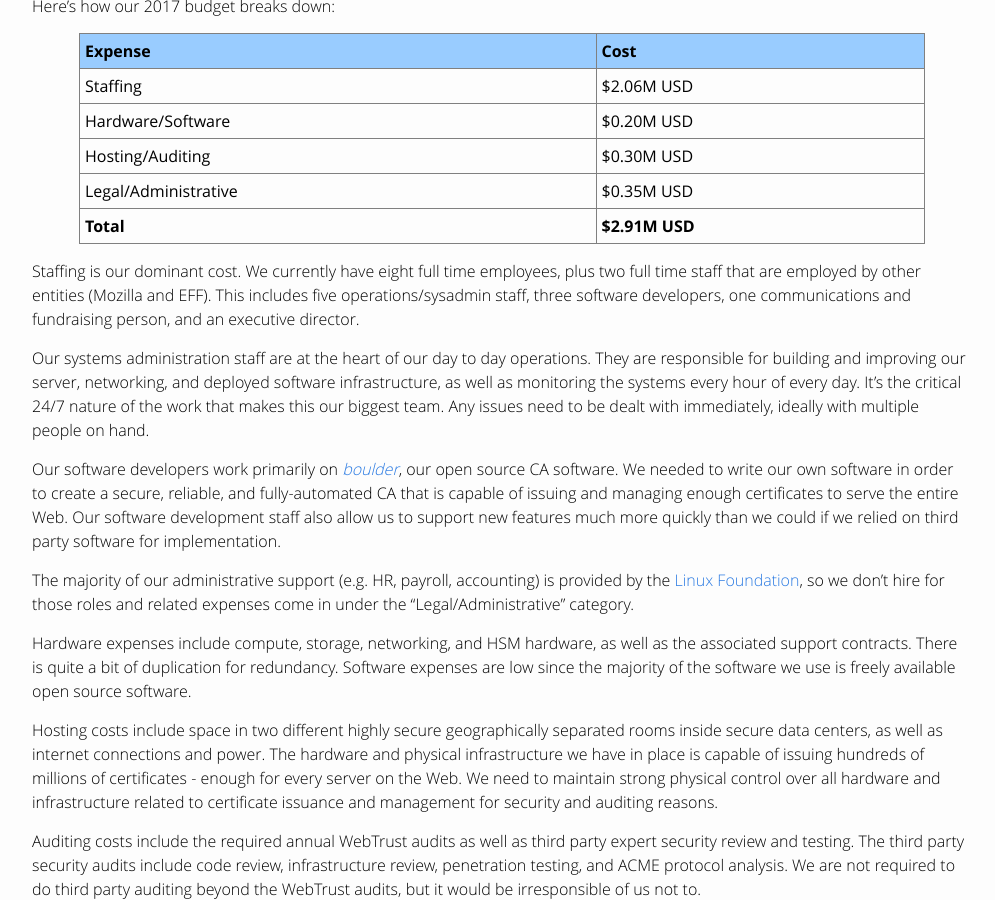
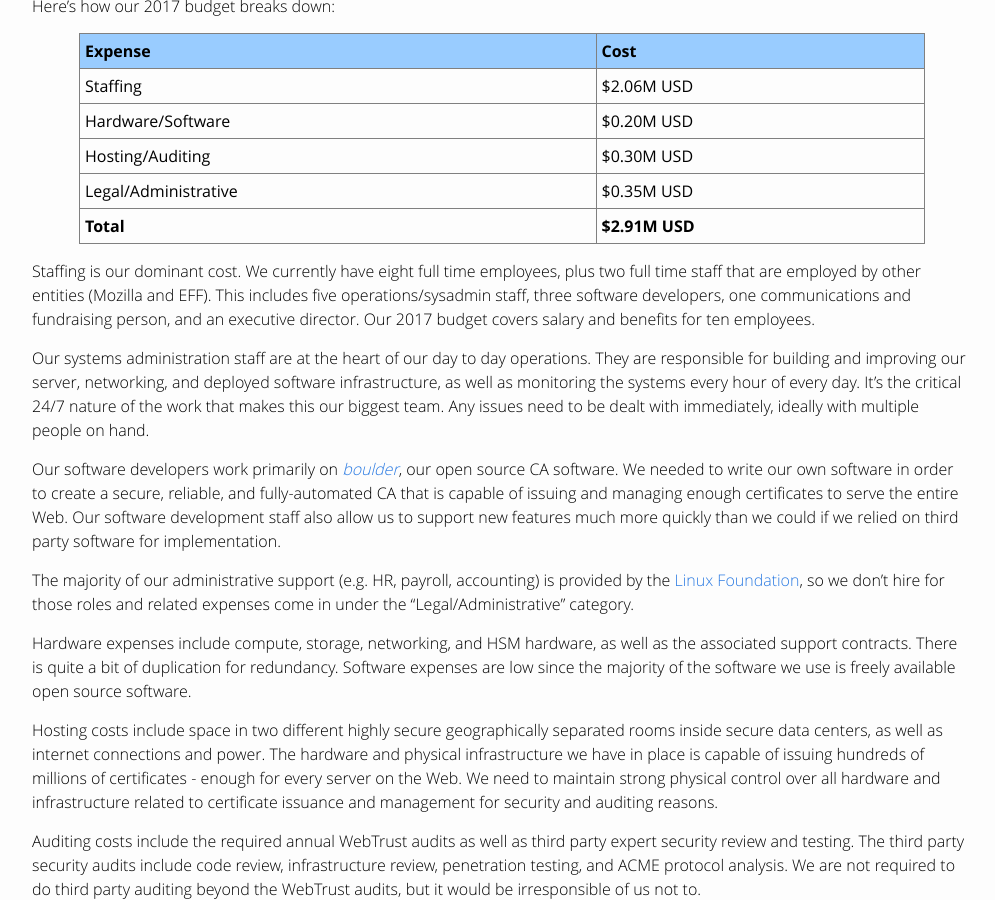
Before and after one commit to snowman1120/website, a Jekyll site: the page built from _posts/2016-9-20-what-it-costs-to-run-lets-encrypt.markdown, in a window 1280 px wide and 900 px high, scrolled down 465 px. Shown: the whole window, without its empty margins (138-1133 px from the left). Built offline with Jekyll 4.4.1, drawn with Linux system fonts in a browser that asks for light colours.

Commit message:
Add clarifying sentence to blog post.

```diff
--- a/_posts/2016-9-20-what-it-costs-to-run-lets-encrypt.markdown
+++ b/_posts/2016-9-20-what-it-costs-to-run-lets-encrypt.markdown
@@ -43,7 +43,7 @@ Here’s how our 2017 budget breaks down:
 </table>
 </p>
 
-Staffing is our dominant cost. We currently have eight full time employees, plus two full time staff that are employed by other entities (Mozilla and EFF). This includes five operations/sysadmin staff, three software developers, one communications and fundraising person, and an executive director.
+Staffing is our dominant cost. We currently have eight full time employees, plus two full time staff that are employed by other entities (Mozilla and EFF). This includes five operations/sysadmin staff, three software developers, one communications and fundraising person, and an executive director. Our 2017 budget covers salary and benefits for ten employees.
 
 Our systems administration staff are at the heart of our day to day operations. They are responsible for building and improving our server, networking, and deployed software infrastructure, as well as monitoring the systems every hour of every day. It’s the critical 24/7 nature of the work that makes this our biggest team. Any issues need to be dealt with immediately, ideally with multiple people on hand.
 
```
